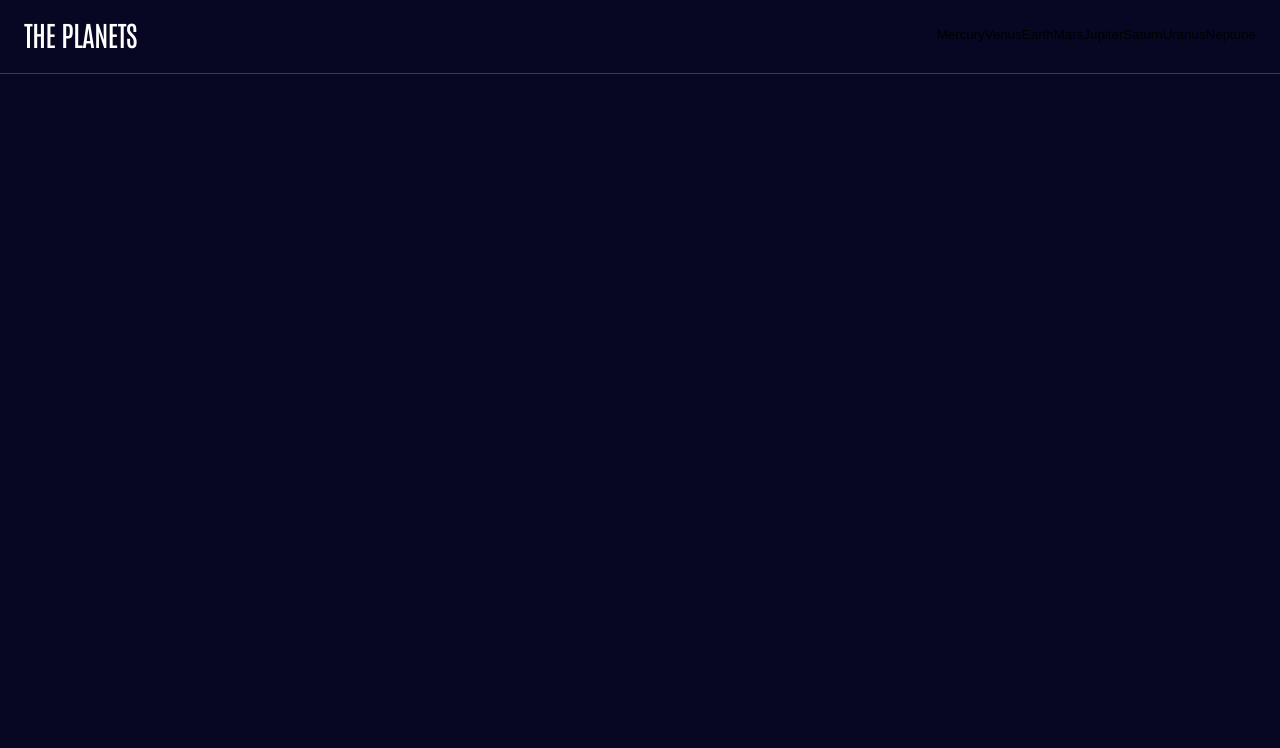
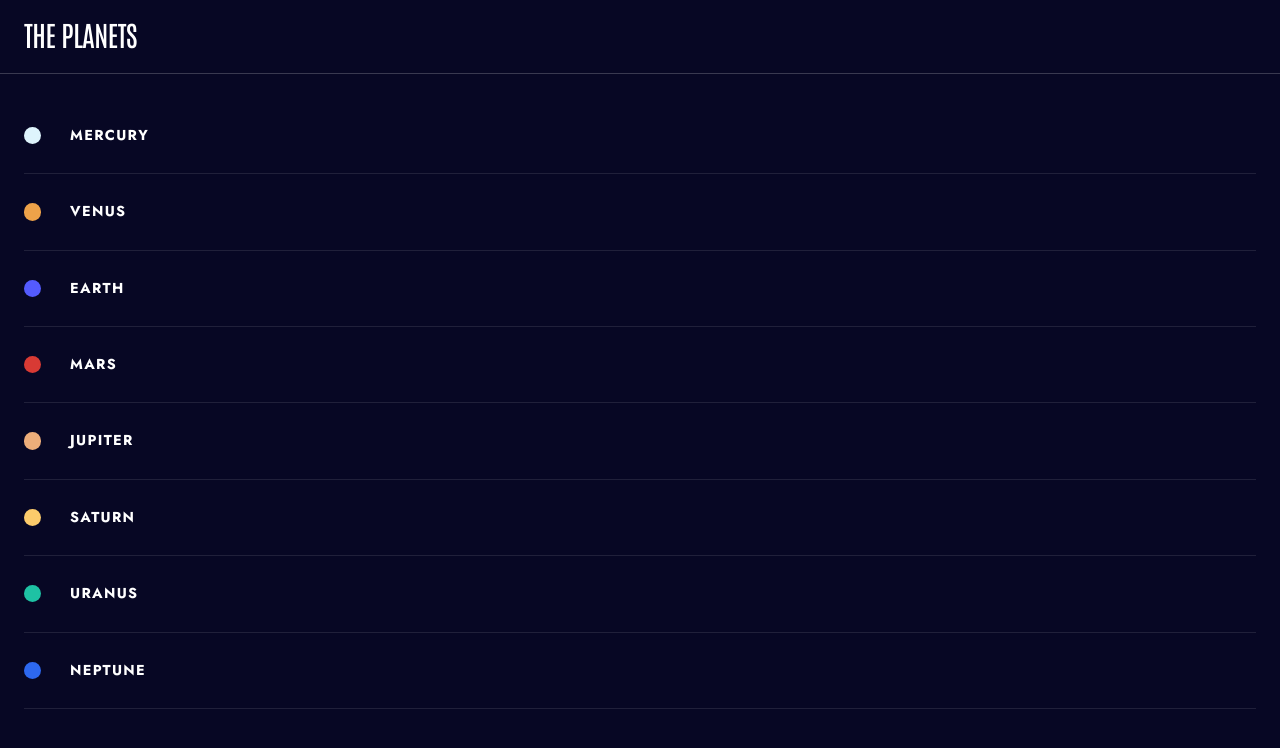
Before and after one commit to marina-lazarevic/The-Planets, a Vue app: page / in a window 1280 px wide. Shown: the top 748 px of the page. Built offline with nearby package versions, Linux system fonts and the light colour scheme.

Commit message:
styled nav - mobile

```diff
--- a/src/App.vue
+++ b/src/App.vue
@@ -1,16 +1,24 @@
 <template>
   <header class="header">
     <a href="/" class="header__branding">The Planets</a>
-    <nav class="header__nav" v-if="nav_visibility === true || screen_sm === false">
-      <button v-for="planet in planets" :key="planet.name" @click="selectThePlanet(planet)">
-        {{ planet.name }}
+    <nav
+      class="header__nav"
+      v-if="nav_visibility === true || screen_sm === false">
+      <button
+        v-for="planet in planets"
+        :key="planet.name"
+        @click="
+          selectThePlanet(planet);
+          this.nav_visibility = !this.nav_visibility;"
+          :class="'header__planet-btn header__planet-btn--' + planet.name.toLowerCase()">
+        <span>{{ planet.name }}</span>
       </button>
     </nav>
     <button
       class="header__hamburger-btn"
+      :class="{ close: this.nav_visibility }"
       @click="this.nav_visibility = !this.nav_visibility"
-      v-if="screen_sm === true"
-    >
+      v-if="screen_sm === true">
       <span class="header__bar"></span>
       <span class="header__bar"></span>
       <span class="header__bar"></span>
@@ -66,15 +74,36 @@ export default {
   width: 100vw;
   top: 0;
   left: 0;
+  background-color: a.$dark;
+  z-index: 10;
 
   &__branding {
     @include a.antonio-md;
+    white-space: nowrap;
   }
 
   &__hamburger-btn {
     width: 28px;
     height: 22px;
     position: relative;
+    transition: .5s a.$default-transition;
+
+    &.close {
+      transform: rotate(90deg);
+      .header__bar {
+        &:nth-of-type(1){
+          transform: rotate(45deg) translate(7px, 6px);
+        }
+
+        &:nth-of-type(2){
+          transform: rotate(-45deg);
+        }
+
+        &:nth-of-type(3){
+          opacity: 0;
+        }
+      }
+    }
   }
 
   &__bar {
@@ -83,6 +112,7 @@ export default {
     height: 3px;
     width: 100%;
     left: 0;
+    transition: transform .3s a.$default-transition;
 
     &:nth-of-type(1) {
       top: 0;
@@ -96,5 +126,59 @@ export default {
       bottom: 1px;
     }
   }
+
+  &__nav {
+    position: absolute;
+    height: calc(100vh - 74.07px);
+    width: 100vw;
+    top: calc(100% + 1.2px);
+    left: 0;
+    padding: 1.5rem;
+    @include a.d-flex(flex-start, flex-start);
+    flex-direction: column;
+    background-color: a.$dark;
+  }
+
+  &__planet-btn {
+    @include a.jost-bold-md;
+    @include a.d-flex(center, unset);
+    padding: 1.5rem 0;
+    width: 100%;
+    border-bottom: 1px solid rgba(a.$light, $alpha: 0.1);
+
+    &--mercury::before {
+      background-color: a.$mercury;
+    }
+    &--venus::before {
+      background-color: a.$venus;
+    }
+    &--earth::before {
+      background-color: a.$earth;
+    }
+    &--mars::before {
+      background-color: a.$mars;
+    }
+    &--jupiter::before {
+      background-color: a.$jupiter;
+    }
+    &--saturn::before {
+      background-color: a.$saturn;
+    }
+    &--uranus::before {
+      background-color: a.$uranus;
+    }
+    &--neptune::before {
+      background-color: a.$neptune;
+    }
+
+    &::before {
+      content: "";
+      width: 1.2em;
+      height: 1.2em;
+      border-radius: 50%;
+      margin-right: 2em;
+      flex-shrink: 0;
+    }
+  }
 }
 </style>
```
